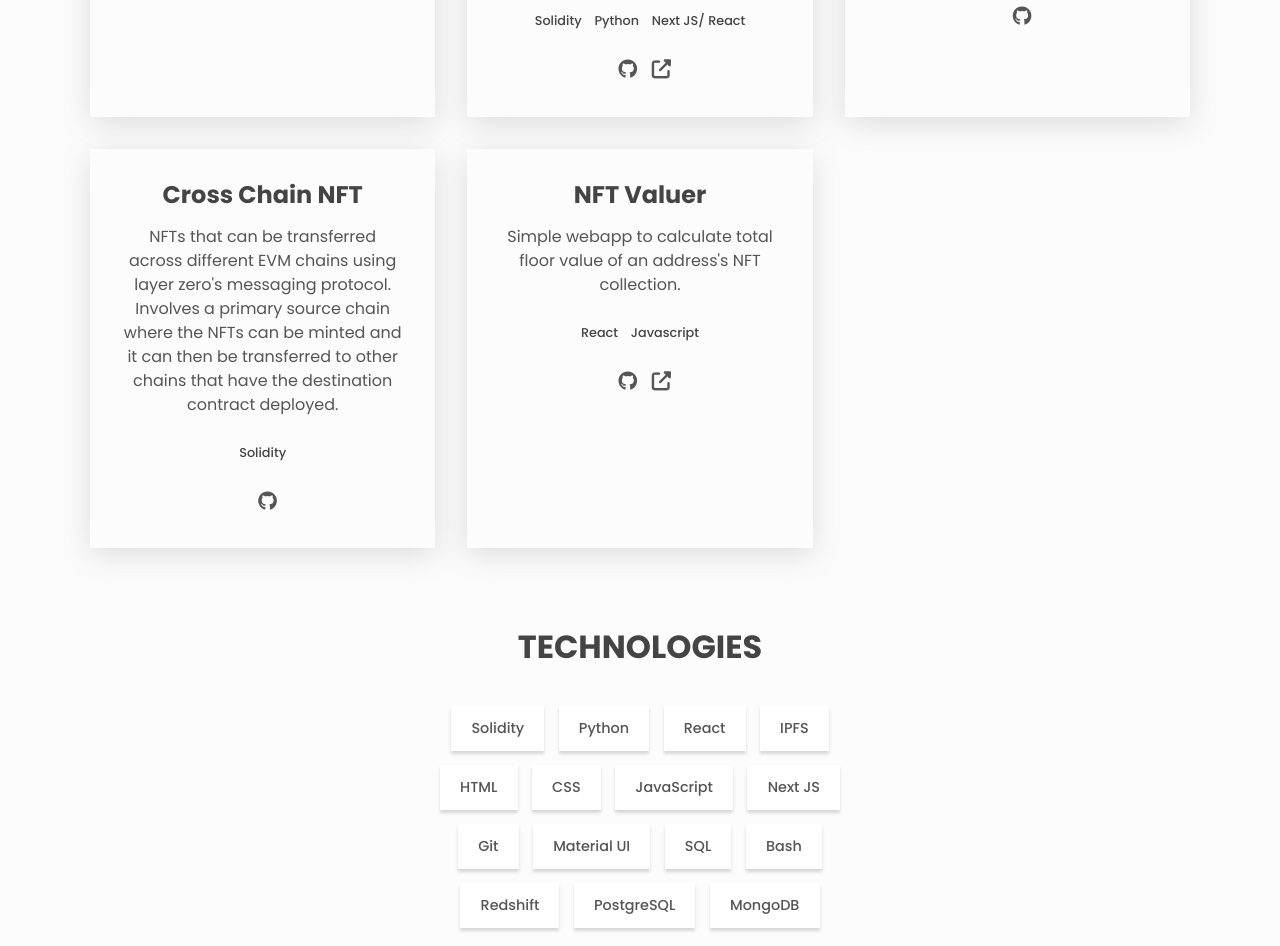
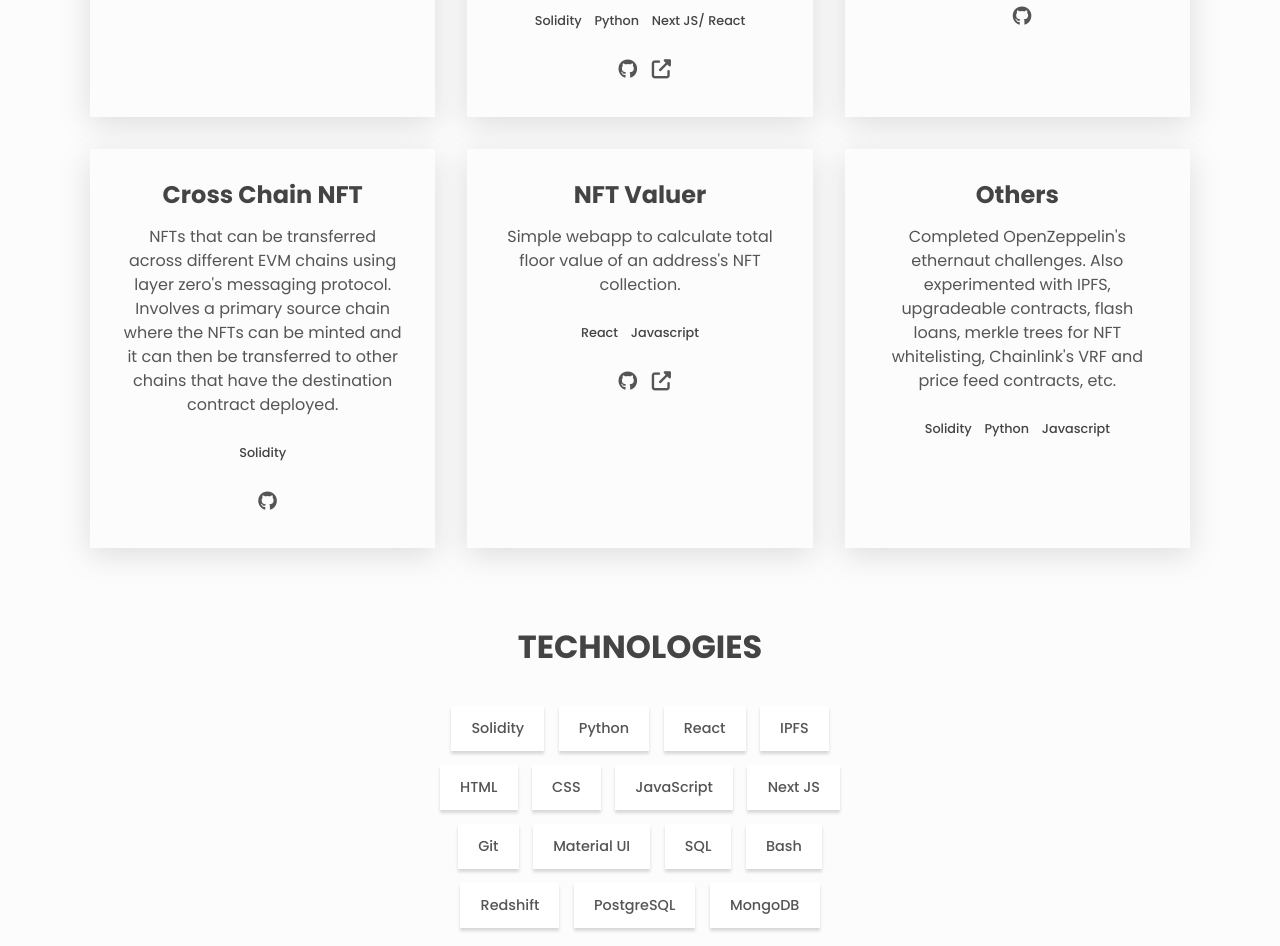
Before and after one commit to swylye/swylye.github.io, a plain HTML site: page index.html in a window 1280 px wide. Shown: the part 1124-2070 px from the top of the page. Drawn offline with Linux system fonts and the light colour scheme.

Commit message:
added amother project - others

```diff
--- a/index.html
+++ b/index.html
@@ -175,6 +175,27 @@
             <i aria-hidden="true" class="fas fa-external-link-alt"></i>
           </a>
         </div>
+
+        <div class="project">
+          <h3>Others</h3>
+          <p class="project__description">
+            Completed OpenZeppelin's ethernaut challenges.
+            Also experimented with IPFS, upgradeable contracts, flash loans, merkle trees for NFT whitelisting,
+            Chainlink's VRF and price feed contracts, etc.
+          </p>
+          <ul class="project__stack">
+            <li class="project__stack-item">Solidity</li>
+            <li class="project__stack-item">Python</li>
+            <li class="project__stack-item">Javascript</li>
+          </ul>
+
+          <!-- <a href="" aria-label="source code" class="link link--icon">
+            <i aria-hidden="true" class="fab fa-github"></i>
+          </a>
+          <a href="" aria-label="live preview" class="link link--icon">
+            <i aria-hidden="true" class="fas fa-external-link-alt"></i>
+          </a> -->
+        </div>
       </div>
     </section>
 
```
